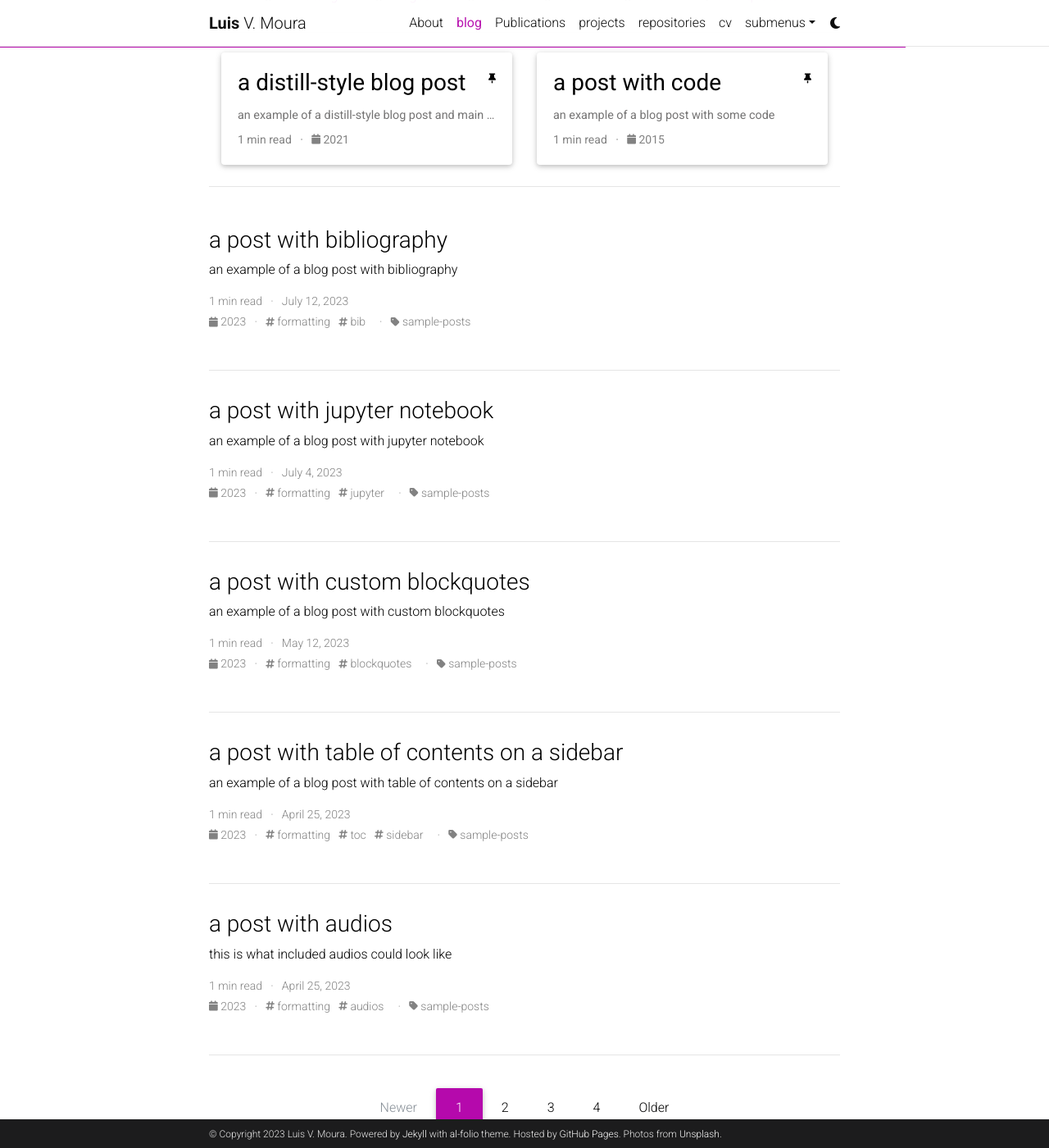
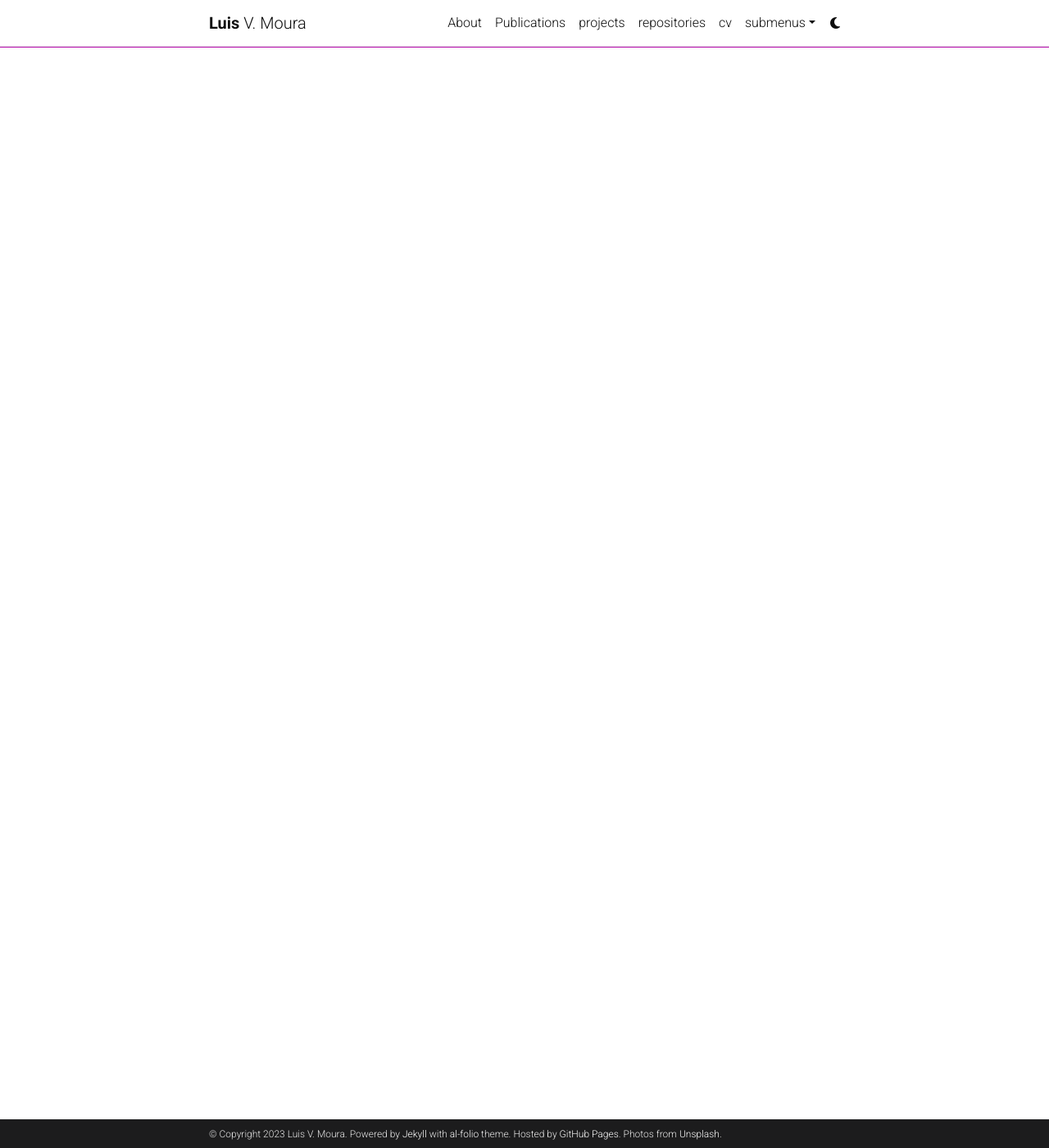
Before and after one commit to LuisVMoura/LuisVMoura.github.io, a Jekyll site: the page built from blog/index.html, in a window 1280 px wide and 1400 px high, scrolled down 385 px. Shown: the whole window at 82% size. Built offline with Jekyll 4.4.1, drawn with Linux system fonts in a browser that asks for light colours; the list of posts is cut into pages by our own code; comment, search, counter and statistics services are not loaded; a style sheet for code colours, icons or effects is not loaded; some of the changed text lies outside the part shown.

Commit message:
removendo pagina de blog

```diff
--- a/_config.yml
+++ b/_config.yml
@@ -122,19 +122,6 @@
 # -----------------------------------------------------------------------------
 # Blog
 # -----------------------------------------------------------------------------
-
-blog_name: al-folio # blog_name will be displayed in your blog page
-blog_nav_title: blog # your blog must have a title for it to be displayed in the nav bar
-blog_description: a simple whitespace theme for academics
-permalink: /blog/:year/:title/
-
-# Pagination
-pagination:
-  enabled: true
-
-related_blog_posts:
-  enabled: true
-  max_related: 5
 
 # Giscus comments (RECOMMENDED)
 # Follow instructions on https://giscus.app/ to setup for your repo to fill out
```
